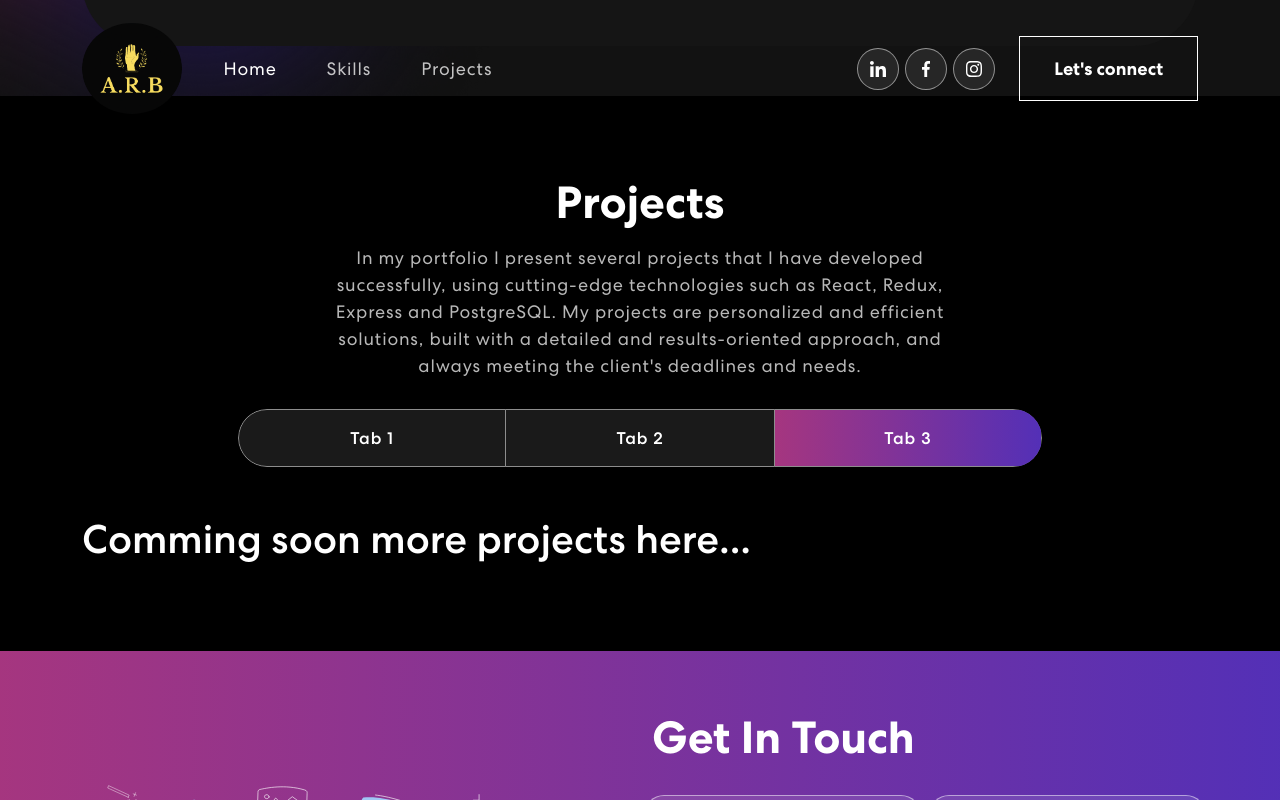
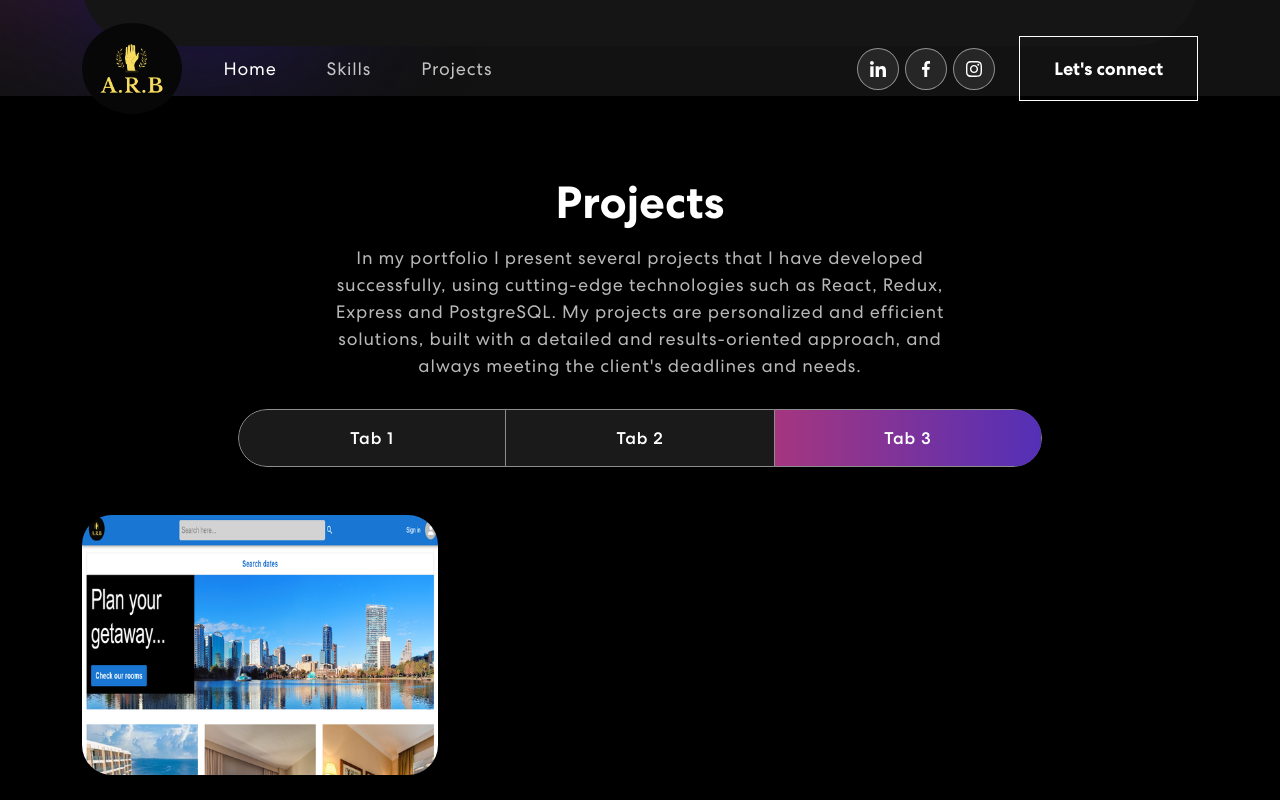
Before and after one commit to aldair1630/portfolio, a React (Create React App) app: page / in a window 1280 px wide. Both pictures are taken after a click on the tab "Tab 3". Shown: the part 1574-2374 px from the top of the page. Built offline with nearby package versions, Linux system fonts and the light colour scheme.

Commit message:
project thirtheen added

```diff
--- a/src/components/Projects.js
+++ b/src/components/Projects.js
@@ -12,6 +12,7 @@ import projImg9 from "../images/img/project-img9.png";
 import projImg10 from "../images/img/project-img10.png";
 import projImg11 from "../images/img/project-img11.png";
 import projImg12 from "../images/img/project-img12.png";
+import projImg13 from "../images/img/project-img13.png";
 import colorSharp2 from "../images/img/color-sharp2.png";
 import TrackVisibility from "react-on-screen";
 import "animate.css";
@@ -95,6 +96,15 @@ export const Projects = () => {
     },
   ];
 
+  const projects3 = [
+    {
+      title: "Hotel Reservation",
+      description: "Desing & Development",
+      imgUrl: projImg13,
+      url: "https://reservedhotel.netlify.app/",
+    },
+  ];
+
   // add this function to handle the click event
   const handleProjectClick = (url) => {
     window.location.href = url;
@@ -170,7 +180,17 @@ export const Projects = () => {
                         </Row>
                       </Tab.Pane>
                       <Tab.Pane eventKey="third">
-                        <h1>Comming soon more projects here...</h1>
+                        <Row>
+                          {projects3.map((project, index) => {
+                            return (
+                              <ProjectCard
+                                key={index}
+                                {...project}
+                                onClick={() => handleProjectClick(project.url)}
+                              />
+                            );
+                          })}
+                        </Row>
                       </Tab.Pane>
                     </Tab.Content>
                   </Tab.Container>
```
Also changed, not shown: src/images/img/project-img13.png (added).
